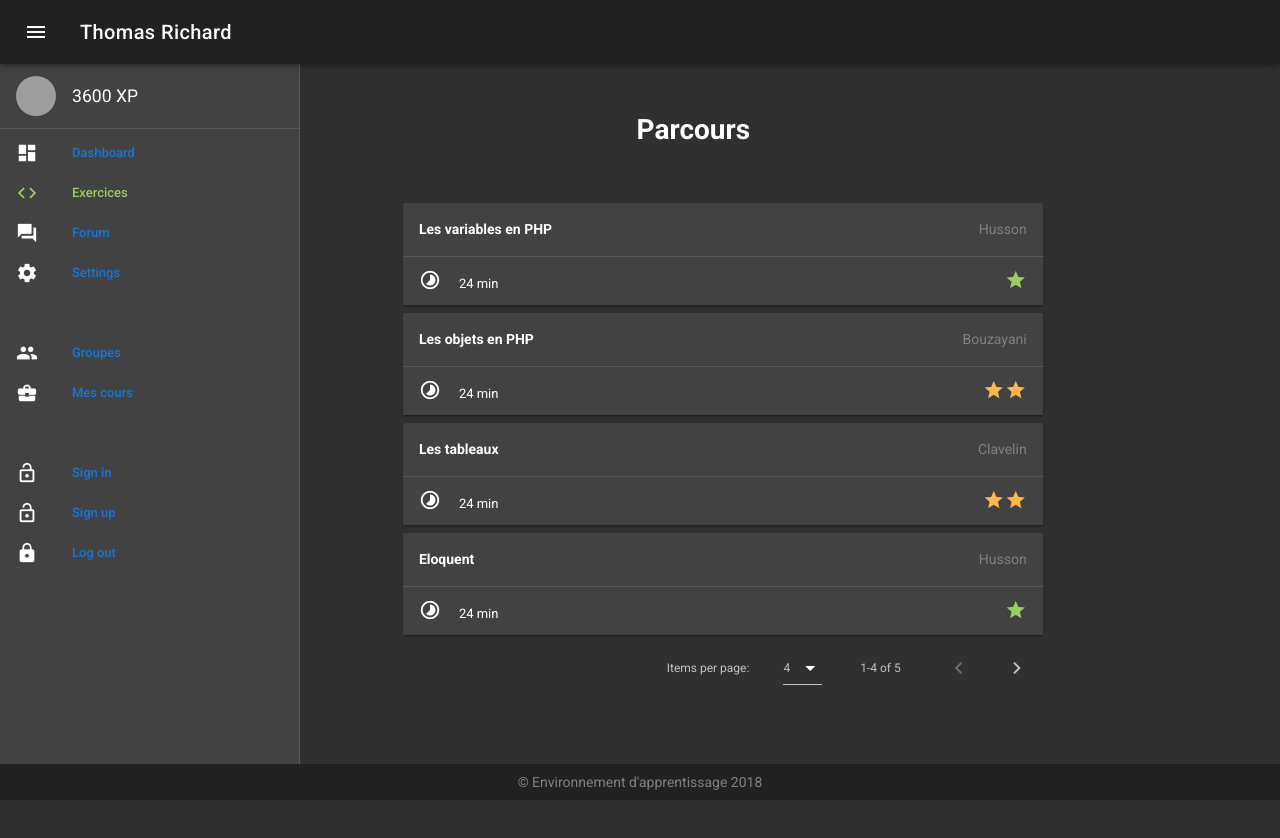
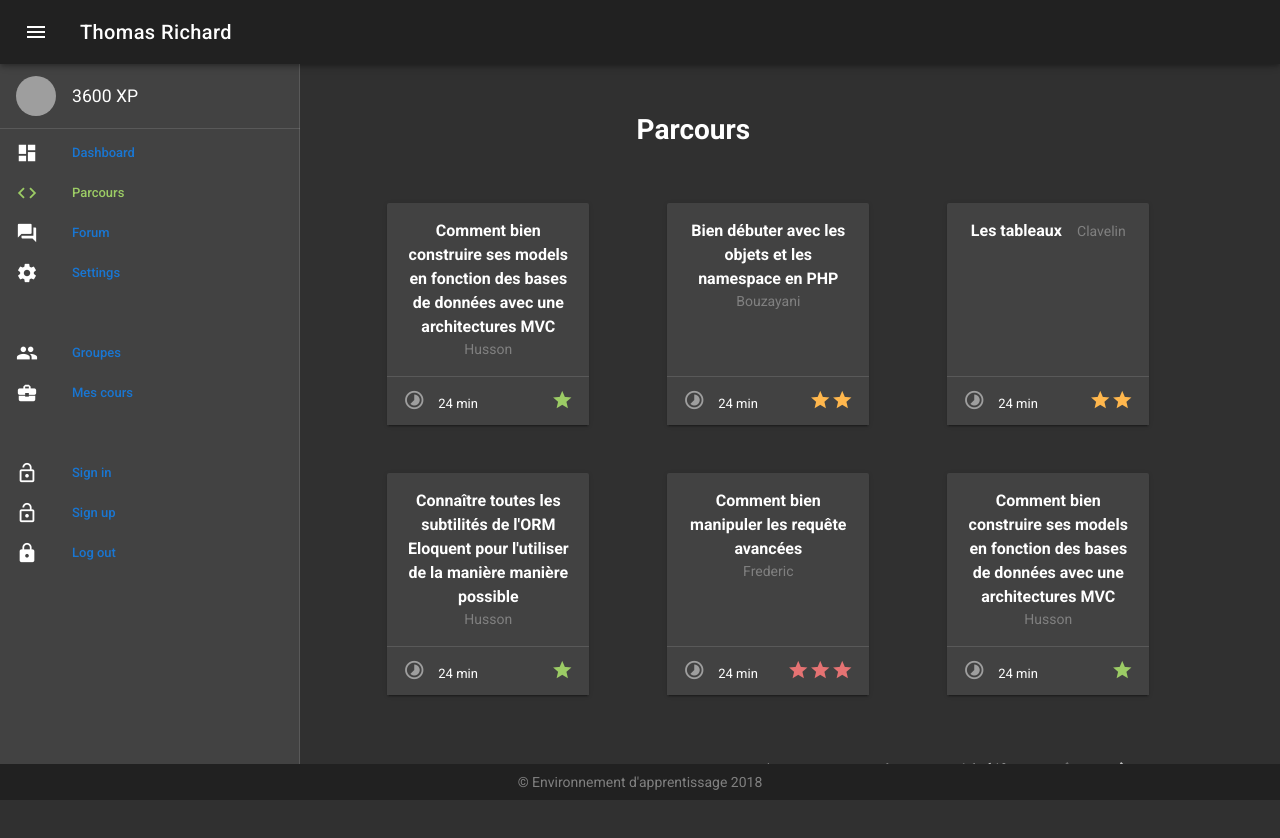
Before and after one commit to dev-yann/learn, a Vue app in the folder frontend/: page /#/listexercices in a window 1280 px wide. Shown: the top 838 px of the page. Built offline with nearby package versions, Linux system fonts and the light colour scheme; grey boxes are pictures that could not be loaded.

Commit message:
Amélioration design parcours & forum, creation des composants un exercice et un sujet de forum

```diff
--- a/frontend/src/App.vue
+++ b/frontend/src/App.vue
@@ -43,8 +43,8 @@
           </v-list-tile-action>
           <v-list-tile-content>
             <v-list-tile-title>
-              <span v-if="this.$router.currentRoute.fullPath==='/listexercices'" class="navCurrent">Exercices</span>
-              <span v-else>Exercices</span>
+              <span v-if="this.$router.currentRoute.fullPath==='/listexercices'" class="navCurrent">Parcours</span>
+              <span v-else>Parcours</span>
             </v-list-tile-title>
           </v-list-tile-content>
           </v-list-tile>
--- /dev/null
+++ b/frontend/src/components/Exo.vue
@@ -0,0 +1,33 @@
+<template>
+  <div class="containerGeneral">
+
+    <v-layout row wrap>
+      <v-flex xs10 lg7 offset-xs1 offset-lg3>
+        <h1>Le nom de l'exercice</h1>
+      </v-flex>
+
+    </v-layout>
+  </div>
+</template>
+
+<script>
+  export default{
+    name : 'Exo',
+    data:{
+    },
+    methods:{
+
+
+    }
+  }
+</script>
+
+<style scoped>
+.containerGeneral{
+  margin-top : 8vh;
+}
+h1{
+  margin:auto;
+  text-align: center;
+}
+</style>
--- a/frontend/src/components/ExoListe.vue
+++ b/frontend/src/components/ExoListe.vue
@@ -6,30 +6,38 @@
             <h1>Parcours</h1>
           </v-flex>
 
-          <v-flex xs10 lg7 offset-xs1 offset-lg3>
+          <v-flex xs10 lg9 offset-xs1 offset-lg2>
+            <v-flex xs10 md10 lg11 offset-xs1>
               <v-container fluid grid-list-md>
                 <v-data-iterator content-tag="v-layout" row wrap :items="items" :rows-per-page-items="rowsPerPageItems" :pagination.sync="pagination">
-                <v-flex slot="item" slot-scope="props" xs11 offset-xs1>
+                  <v-flex slot="item" slot-scope="props" xs12 sm6 md5 lg3 offset-md1>
 
-                  <v-card>
+                    <router-link to="/exo">
+                      <v-card class="unCours">
                         <v-card-title>
-                      <h4>{{ props.item.name }}</h4>
-                      <v-list-tile-content class="align-end redacteur"><router-link to="#">{{ props.item.redacteur }}</router-link></v-list-tile-content>
+                          <v-list-tile-content><h2>{{ props.item.name }}</h2></v-list-tile-content>
+                          <v-list-tile-content><router-link class="redacteur" to="#">{{ props.item.redacteur }}</router-link></v-list-tile-content>
                         </v-card-title>
+                        <div class="timeNdiff">
                           <v-divider></v-divider>
                           <v-list dense>
                             <v-list-tile>
-                        <v-list-tile-content><div><v-icon class="timerIcon">timelapse</v-icon>{{ props.item.temps }}</div></v-list-tile-content>
+                              <v-list-tile-content><div><v-icon color="grey" class="timerIcon">timelapse</v-icon>{{ props.item.temps }}</div></v-list-tile-content>
                               <v-list-tile-content v-if="props.item.difficulte === 'easy'" class="align-end"><div><v-icon color="light-green lighten-1">grade</v-icon></div></v-list-tile-content>
                               <v-list-tile-content v-if="props.item.difficulte === 'medium'" class="align-end"><div><v-icon color="orange lighten-2">grade</v-icon><v-icon color="orange lighten-2">grade</v-icon></div></v-list-tile-content>
                               <v-list-tile-content v-if="props.item.difficulte === 'hard'" class="align-end"><div><v-icon color="red lighten-2">grade</v-icon><v-icon color="red lighten-2">grade</v-icon><v-icon color="red lighten-2">grade</v-icon></div></v-list-tile-content>
                             </v-list-tile>
                           </v-list>
+                        </div>
                       </v-card>
+                    </router-link>
+
                   </v-flex>
                 </v-data-iterator>
               </v-container>
             </v-flex>
+          </v-flex>
+
 
         </v-layout>
 
@@ -37,22 +45,23 @@
 </template>
 
 <script>
+import Exo from '@/components/Exo.vue'
 export default {
    name: 'ExoListe',
      data: () => ({
-        rowsPerPageItems: [4, 8, 12],
+        rowsPerPageItems: [3, 6, 9],
         pagination: {
-          rowsPerPage: 4
+          rowsPerPage: 6
         },
         items: [
           {
-            name: 'Les variables en PHP',
+            name: 'Comment bien construire ses models en fonction des bases de données avec une architectures MVC',
             redacteur: 'Husson',
             difficulte : 'easy',
             temps: '24 min'
           },
           {
-            name: 'Les objets en PHP',
+            name: 'Bien débuter avec les objets et les namespace en PHP',
             redacteur: 'Bouzayani',
             difficulte : 'medium',
             temps: '24 min'
@@ -64,13 +73,43 @@ export default {
             temps: '24 min'
           },
           {
-            name: 'Eloquent',
+            name: 'Connaître toutes les subtilités de l\'ORM Eloquent pour l\'utiliser de la manière manière possible',
             redacteur: 'Husson',
             difficulte : 'easy',
             temps: '24 min'
           },
           {
-            name: 'Les requête avancées',
+            name: 'Comment bien manipuler les requête avancées',
+            redacteur: 'Frederic',
+            difficulte : 'hard',
+            temps: '24 min'
+          },
+          {
+            name: 'Comment bien construire ses models en fonction des bases de données avec une architectures MVC',
+            redacteur: 'Husson',
+            difficulte : 'easy',
+            temps: '24 min'
+          },
+          {
+            name: 'Comment bien construire ses models en fonction des bases de données avec une architectures MVC',
+            redacteur: 'Husson',
+            difficulte : 'easy',
+            temps: '24 min'
+          },
+          {
+            name: 'Les tableaux',
+            redacteur: 'Clavelin',
+            difficulte : 'medium',
+            temps: '24 min'
+          },
+          {
+            name: 'Connaître toutes les subtilités de l\'ORM Eloquent pour l\'utiliser de la manière manière possible',
+            redacteur: 'Husson',
+            difficulte : 'easy',
+            temps: '24 min'
+          },
+          {
+            name: 'Comment bien manipuler les requête avancées',
             redacteur: 'Frederic',
             difficulte : 'hard',
             temps: '24 min'
@@ -92,14 +131,30 @@ a:hover{
   color:white;
   transition: 0.2s;
 }
-h1, h2, h4{
+h1, h2, h4, .redacteur{
   margin:auto;
   text-align: center;
 }
 h1{
   margin-bottom: 3vh;
 }
+h2{
+  font-size: 12pt;
+}
 .timerIcon{
-  margin-right : 18px;
+  margin-right : 13px;
+}
+.unCours{
+  min-height: 222px;
+  margin-bottom: 40px;
+}
+.unCours:hover .timeNdiff{
+  background-color: white;
+}
+
+.timeNdiff{
+  position: absolute;
+  bottom: 0;
+  width:100%;
 }
 </style>
--- a/frontend/src/components/Forum.vue
+++ b/frontend/src/components/Forum.vue
@@ -7,14 +7,16 @@
             <h1>Forum</h1>
           </v-flex>
 
-          <v-flex xs10 lg7 offset-xs1 offset-lg3>
+          <v-flex xs10 lg12 offset-xs1 offset-lg2>
+            <v-flex xs10 md10 lg12  offset-xs1>
               <v-container fluid grid-list-md>
                 <v-data-iterator content-tag="v-layout" row wrap :items="items" :rows-per-page-items="rowsPerPageItems" :pagination.sync="pagination">
-                <v-flex slot="item" slot-scope="props" xs11 offset-xs1 >
+                  <v-flex slot="item" slot-scope="props" xs12 >
 
+                    <router-link to="/unsujet">
                       <v-card>
                         <v-card-title>
-                      <h2>{{ props.item.name }}</h2>
+                          <h2>{{ props.item.name }}</h2> <span class="resolu" v-if=" props.item.resolu"><v-icon color="light-green lighten-1">check</v-icon></span>
                         </v-card-title>
                         <v-list dense>
                           <v-list-tile>
@@ -23,9 +25,11 @@
                            </v-list-tile>
                         </v-list>
                       </v-card>
+                    </router-link>
                   </v-flex>
                 </v-data-iterator>
               </v-container>
+            </v-flex>
           </v-flex>
 
         </v-layout>
@@ -33,6 +37,7 @@
   </div>
 </template>
 <script>
+import unSujet from '@/components/unSujet'
 export default {
      name: 'Forum',
       data: () => ({
@@ -44,27 +49,32 @@ export default {
           {
             name: 'Les variables en PHP',
             redacteur: 'Husson',
-            message: 6
+            message: 6,
+            resolu : true
           },
           {
             name: 'Les objets en PHP',
             redacteur: 'Bouzayani',
-            message: 10
+            message: 10,
+            resolu : true
           },
           {
             name: 'Les tableaux',
             redacteur: 'Clavelin',
-            message: 12
+            message: 12,
+            resolu : false
           },
           {
             name: 'Eloquent',
             redacteur: 'Husson',
-            message: 4
+            message: 4,
+            resolu : false
           },
           {
             name: 'Les requête avancées',
             redacteur: 'Frederic',
-            message: 15
+            message: 15,
+            resolu : true
           },
         ]
       })
@@ -100,5 +110,8 @@ export default {
     position: relative;
     right:10px;
   }
+.resolu{
+  margin-left: 20px;
+}
 
 </style>
--- /dev/null
+++ b/frontend/src/components/unSujet.vue
@@ -0,0 +1,32 @@
+<template>
+    <div class="containerGeneral">
+
+      <v-layout row wrap>
+        <v-flex xs10 lg7 offset-xs1 offset-lg3>
+          <h1>Le nom du sujet</h1>
+        </v-flex>
+
+      </v-layout>
+    </div>
+</template>
+<script>
+  export default{
+    name : 'unSujet',
+    data : {
+    },
+    methods :{
+
+    }
+  }
+</script>
+
+<style scoped>
+.containerGeneral{
+  margin-top : 8vh;
+}
+h1{
+  margin:auto;
+  text-align: center;
+}
+
+</style>
--- a/frontend/src/router/index.js
+++ b/frontend/src/router/index.js
@@ -7,6 +7,8 @@ import ExoListe from '@/components/ExoListe'
 /* Routes uniquement pour les personnes connectées */
 import Dashboard from '@/components/Dashboard'
 import Forum from '@/components/Forum'
+import UnSujet from '@/components/UnSujet'
+import Exo from '@/components/Exo'
 
 /* Routes uniquement pour les profs */
 import Cours from '@/components/Cours'
@@ -55,6 +57,16 @@ export default new Router({
       path: '/cours',
       name: 'Cours',
       component: Cours
+    },
+    {
+      path: '/exo',
+      name: 'Exo',
+      component: Exo
+    },
+    {
+      path: '/unsujet',
+      name: 'UnSujet',
+      component: UnSujet
     }
 
   ]
```
Lines whose indentation alone changed are shown as unchanged.
